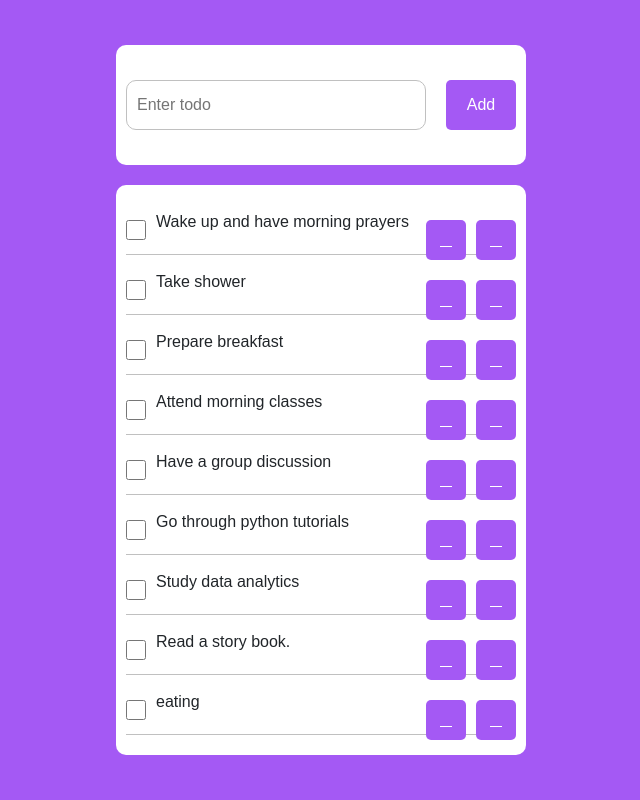
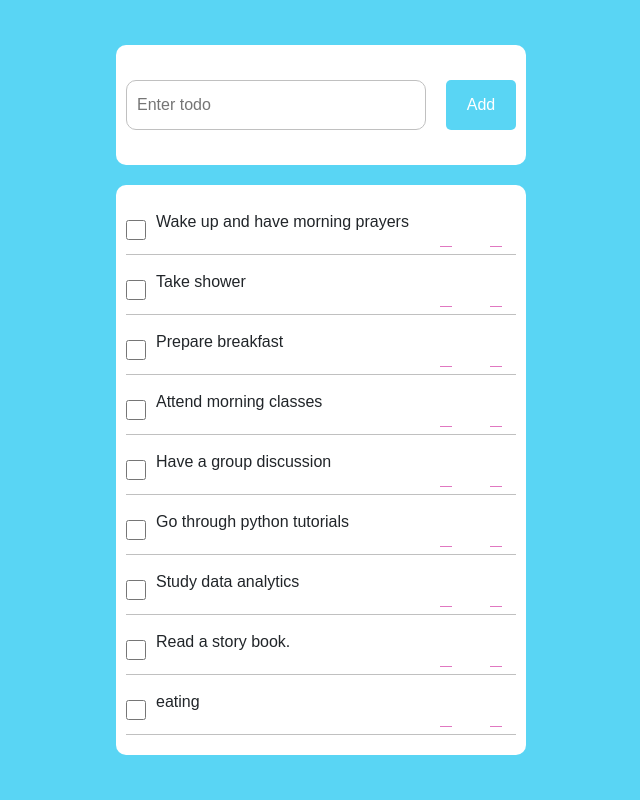
Before and after one commit to Kat-tech15/todoapp, a Django app: page / in a window 1280 px wide. Shown: the whole page, without its empty margins (319-959 px from the left). Run offline with Django 5.2, Linux system fonts and the light colour scheme; data comes from the database, SQL or seed files in the repository; both versions use the stored data as it was after the commit.

Commit message:
initial commit

```diff
--- a/todoapp/static/css/style.css
+++ b/todoapp/static/css/style.css
@@ -8,7 +8,7 @@
 
 body{
     /* background-color: #a459f4; */
-    background-color: #a459f4;
+    background-color:rgb(89, 213, 244);
     height: 100vh;
     width: 100%;
     display: flex;
@@ -17,7 +17,7 @@ body{
 }
 
 .todo-list-item .btn-container a{
-    color: white
+    color: rgb(224, 120, 193)
 }
 
 .todo-container{
@@ -88,14 +88,14 @@ select{
 }
 
 input:focus, select:focus{
-    outline: 1px solid #a459f4;
+    outline: 1px solid rgb(89, 213, 244);
 }
 
 .todo-search form button{
     height: 50px;
     width: 70px;
     padding: 0px 10px 0px 10px;
-    background-color: #a459f4;
+    background-color: rgb(89, 213, 244);
     color: white;
     border: none;
     border-radius: 5px;
@@ -124,8 +124,8 @@ input:focus, select:focus{
     width: 40px;
     height: 40px;
     border-radius: 5px;
-    background-color: #a459f4;
-    color: white;
+    background-color: rgb(89, 213, 244)4;
+    color: rgb(248, 71, 248);
     cursor: pointer;
     display: flex;
     align-items: center;
@@ -146,7 +146,7 @@ input:focus, select:focus{
 .delete-container{
     width: 400px;
     height: 250px;
-    background-color: white;
+    background-color: rgb(247, 87, 225);
     border-radius: 10px;
     display: flex;
     align-items: center;
@@ -162,7 +162,7 @@ input:focus, select:focus{
 .btn-cancel, .btn-delete{
     width: 100px;
     height: 50px;
-    background-color: #a459f4;
+    background-color: rgb(89, 213, 244);
     color: white;
     border: none;
     font-size: 20px;
```
Also changed, not shown: db.sqlite3.
